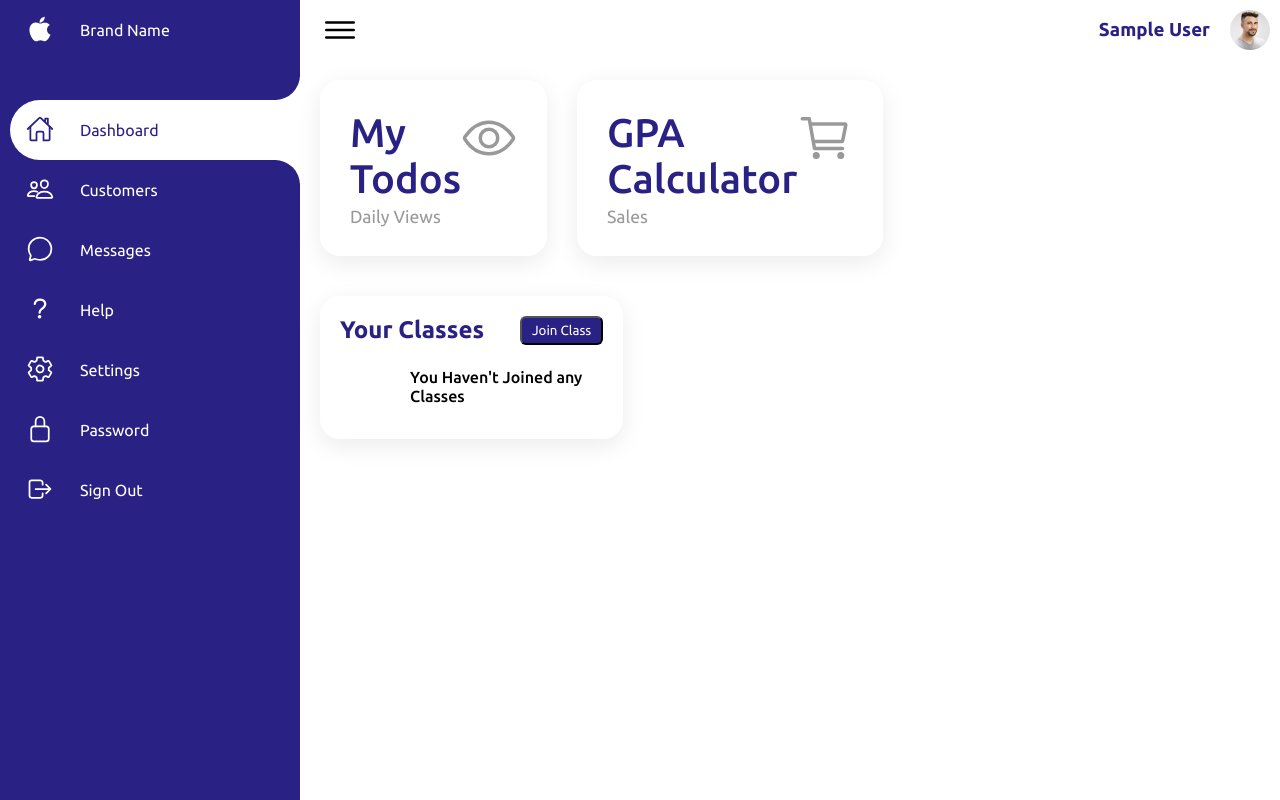
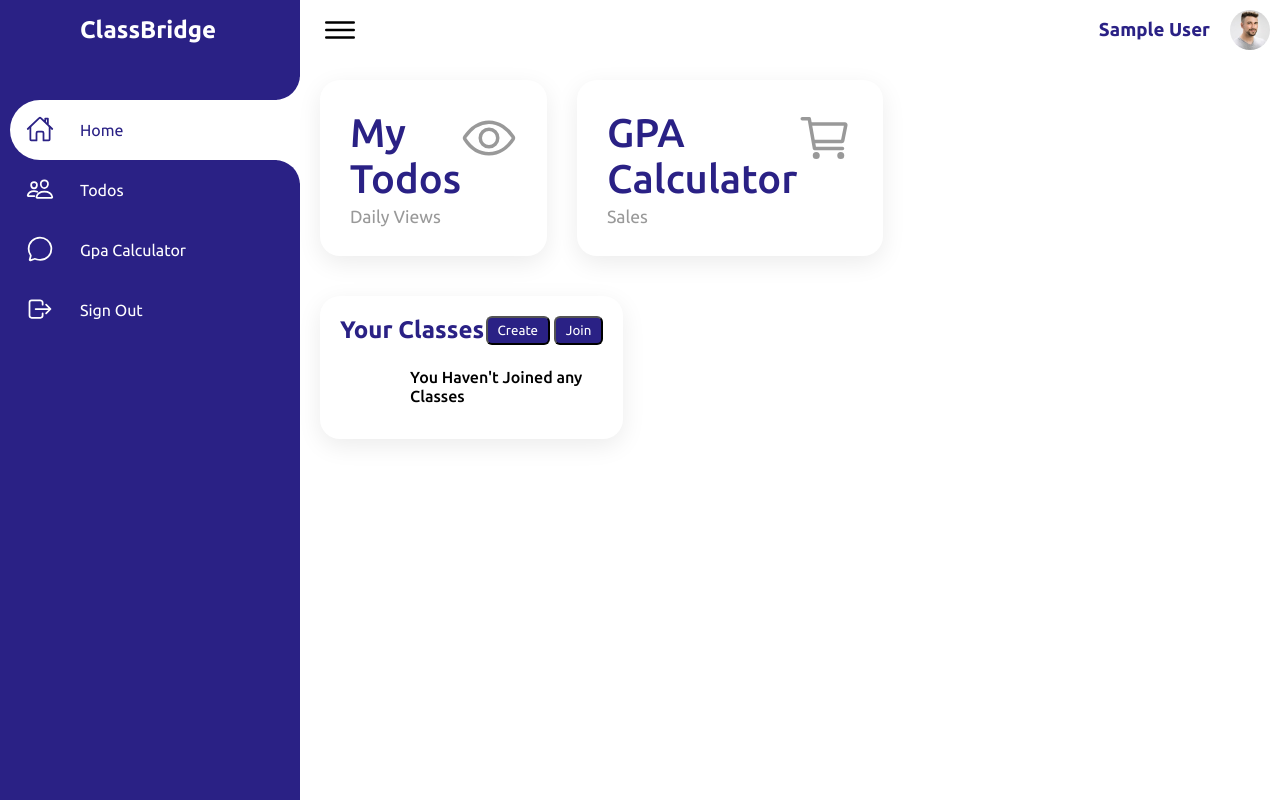
Before and after one commit to Robaplus75/classbridge, a Flask app: page /home in a window 1280 px wide. Run offline with Flask 3, Linux system fonts and the light colour scheme; the visitor is signed in with stand-in values (Sample User, id 1).

Commit message:
create class btn added and fixed the navigation

```diff
--- a/app.py
+++ b/app.py
@@ -90,6 +90,14 @@ classes = [
 
 ]
 
+import random
+import string
+
+def generate_random_string():
+    random_string = ''.join(random.choices(string.ascii_uppercase, k=6))
+    return random_string
+
+
 
 
 @app.route('/users')
@@ -180,8 +188,38 @@ def joinclass():
 
         return redirect('/home')
 
+# ======= End Join Class ==
+# ======= Create Class ====
+@app.route('/home/create', methods=['POST'])
+def createclass():
+    logged_user = session['logged_user']
+    class_name = request.form['class_name']
+    inst_username = request.form['inst_username']
+    for user in users:
+        if user['username'] == inst_username and user['occupation'] == 'teacher':
+            class_id = str(uuid.uuid4())
+            new_class = {
+            'id': class_id,
+            'classcode':generate_random_string(),
+            'name':class_name,
+            'instructor': user['name'],
+            'members': [logged_user['id']],
+            'assignments': [],
+            'exams': []
+            }
+            for u in users:
+                if (u['id'] == logged_user['id']):
+                    u['joined_classes'].append(new_class)
+                    logged_user = u
+                    session['logged_user'] = logged_user
+            classes.append(new_class)
+            user['joined_classes'].append(new_class)
+            print('class created successfully')
+            return redirect('/home')
+    return redirect('/home')
 
-# ======= End Join Class ==
+
+# ======= End Create Class ======
 
 # ====================== End Home Page ===============================
 
--- a/templates/dashboard/homepage.html
+++ b/templates/dashboard/homepage.html
@@ -5,6 +5,16 @@
             text-decoration: none;
         }
         .popup-container {
+          display: none;
+          position: fixed;
+          top: 0;
+          left: 0;
+          width: 100%;
+          height: 100%;
+          background-color: rgba(0, 0, 0, 0.5);
+          z-index: 9999;
+        }
+        .popup-container2 {
           display: none;
           position: fixed;
           top: 0;
@@ -30,6 +40,10 @@
           flex-direction: column;
           justify-content: space-around;
         }
+        .create_popup {
+            width: 400px;
+            height: 350px;
+        }
         .popup-content form{
             display: flex;
             flex-direction: column;
@@ -42,6 +56,7 @@
             margin-bottom: 20px;
             border-color: purple;%
             width: 70%;
+            padding-left: 20px;
         }
 
         .error-message {
@@ -88,14 +103,30 @@
             <div class="details">
 
                 <!-- ================= New Customers ================ -->
-                 <div id="popupContainer" class="popup-container">
+                <div id="popupContainer" class="popup-container">
                   <div class="popup-content">
                         <h2>Join Class</h2>
                         <form action="/home/join" method="POST" id="joinForm">
                               <label for="classCode">Class Code:</label>
                               <input type="text" id="classCode" name="classCodee" required>
-                              <span id="errorMessage" class="error-message"></span>
-                              <button type="submit">Join</button>
+
+                              <button type="submit" class="btn">Join</button>
+                        </form>
+                  </div>
+                </div>
+                <div id="popupContainer2" class="popup-container2">
+                  <div class="popup-content create_popup">
+                        <h2>Create Class</h2>
+                        <form action="/home/create" method="POST" id="joinForm">
+                            <div>
+                              <label for="classCode">Class Name:</label><br>
+                              <input type="text" id="classCode" name="class_name" required>
+                            </div>
+                            <div>
+                              <label for="classCode">Instructor Username: </label><br>
+                              <input type="text" id="classCode" name="inst_username" required>
+                            </div>
+                            <button type="submit" class="btn">Create</button>
                         </form>
                   </div>
                 </div>
@@ -103,7 +134,10 @@
                 <div class="recentCustomers">
                     <div class="cardHeader">
                         <h2>Your Classes</h2>
-                        <button onclick="joinbtnn()" class="btn" id="joinClassBtn">Join Class</button>
+                        <div>
+                        <button onclick="createbtnn()" class="btn" id="joinClassBtn">Create</button>
+                        <button onclick="joinbtnn()" class="btn" id="joinClassBtn">Join</button>
+                        </div>
                     </div>
 
                     <table>
@@ -134,7 +168,7 @@
                 </div>
                 {% if user['occupation'] == 'student' %}
                     <div class="recentCustomers">
-                        <div class="cardHeader">
+                        <div class="cardHeader" style="margin-bottom: 10px;">
                             <h2>Notifications</h2>
 
                         </div>
@@ -169,6 +203,7 @@
     // Get the necessary elements
     const joinClassBtn = document.getElementById('joinClassBtn');
     const popupContainer = document.getElementById('popupContainer');
+    const popupContainer2 = document.getElementById('popupContainer2');
     const joinForm = document.getElementById('joinForm');
     const errorMessage = document.getElementById('errorMessage');
 
@@ -176,6 +211,10 @@
     function joinbtnn() {
 
       popupContainer.style.display = 'block';
+    };
+    function createbtnn() {
+
+      popupContainer2.style.display = 'block';
     };
 
     // Handle form submission
@@ -191,6 +230,12 @@
         errorMessage.textContent = '';
       }
     });
+    popupContainer2.addEventListener('click', function(event) {
+      if (event.target === popupContainer2) {
+        popupContainer2.style.display = 'none';
+        errorMessage.textContent = '';
+      }
+    });
 
 </script>
 {% endblock %}
--- a/templates/index.html
+++ b/templates/index.html
@@ -59,7 +59,7 @@
               </div>
               <div class="input-field selected">
                 <input id='teacher' type="radio" name="occupation" value="teacher">
-                <label for="student">Teacher</label>
+                <label for="student">Instructor </label>
               </div>
             </div>
             <input type="submit" class="btn solid signupp" name="submit" value="Signup" />
--- a/templates/navigation/navigation.html
+++ b/templates/navigation/navigation.html
@@ -20,12 +20,13 @@
     <div class="containerr">
         <div class="navigation">
             <ul>
+
                     <li>
                         <a href="#">
                             <span class="icon">
-                            <ion-icon name="logo-apple"></ion-icon>
+
                             </span>
-                        <span class="title">Brand Name</span>
+                            <span class="title"><h2>ClassBridge</h2></span>
                         </a>
                     </li>
 
@@ -34,52 +35,25 @@
                             <span class="icon">
                                 <ion-icon name="home-outline"></ion-icon>
                             </span>
-                        <span class="title">Dashboard</span>
+                            <span class="title">Home</span>
                         </a>
                     </li>
 
                     <li>
-                    <a href="#">
+                        <a href="/todos">
                             <span class="icon">
                                 <ion-icon name="people-outline"></ion-icon>
                             </span>
-                        <span class="title">Customers</span>
+                            <span class="title">Todos</span>
                         </a>
                     </li>
 
                     <li>
-                    <a href="#">
+                        <a href="/gpa_calculator">
                             <span class="icon">
                                 <ion-icon name="chatbubble-outline"></ion-icon>
                             </span>
-                        <span class="title">Messages</span>
-                    </a>
-                </li>
-
-                <li>
-                    <a href="#">
-                        <span class="icon">
-                            <ion-icon name="help-outline"></ion-icon>
-                        </span>
-                        <span class="title">Help</span>
-                    </a>
-                </li>
-
-                <li>
-                    <a href="https://www.google.com">
-                        <span class="icon">
-                            <ion-icon name="settings-outline"></ion-icon>
-                        </span>
-                        <span class="title">Settings</span>
-                    </a>
-                </li>
-
-                <li>
-                    <a href="#">
-                        <span class="icon">
-                            <ion-icon name="lock-closed-outline"></ion-icon>
-                        </span>
-                        <span class="title">Password</span>
+                            <span class="title">Gpa Calculator</span>
                         </a>
                     </li>
 
@@ -91,6 +65,7 @@
                             <span class="title">Sign Out</span>
                         </a>
                     </li>
+
             </ul>
         </div>
         <div class="main">
```
Also changed, not shown: templates/class_room/class_room.html (+10 -2 lines). Lines whose indentation alone changed are shown as unchanged.
